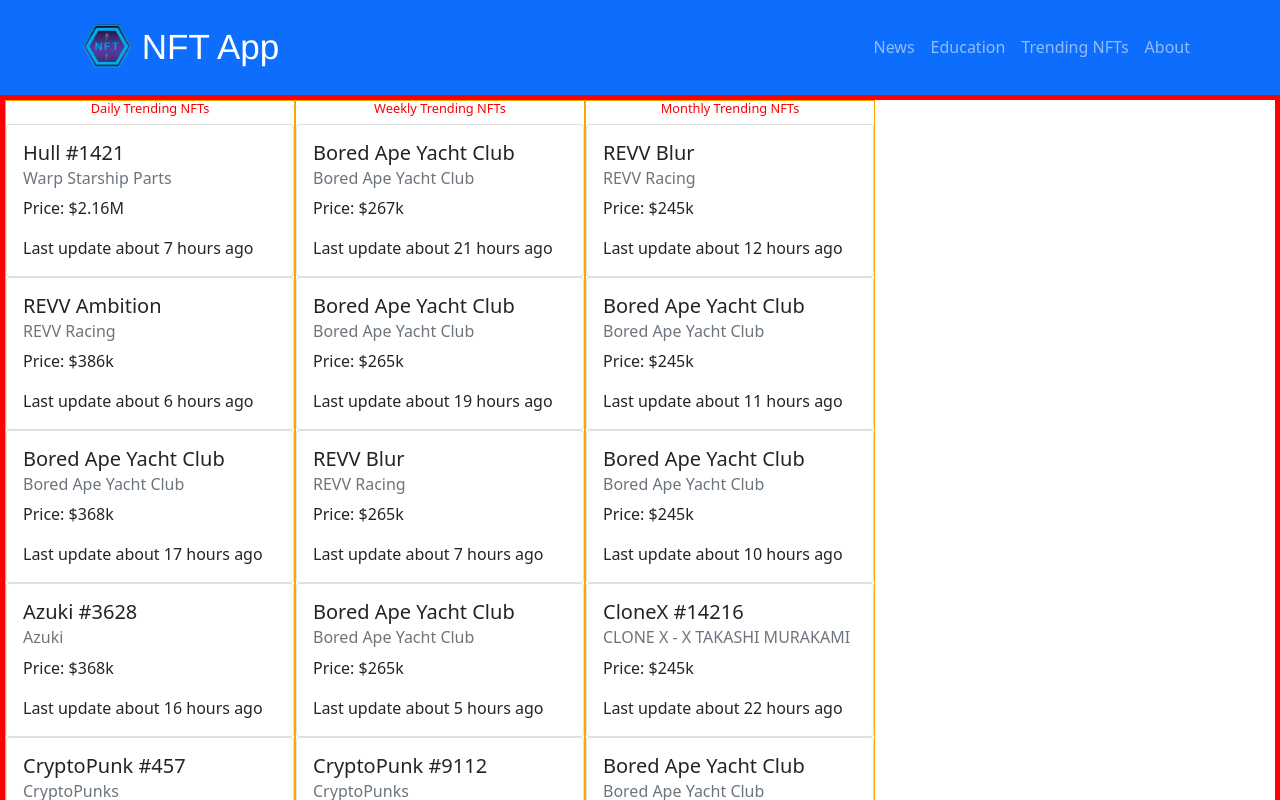
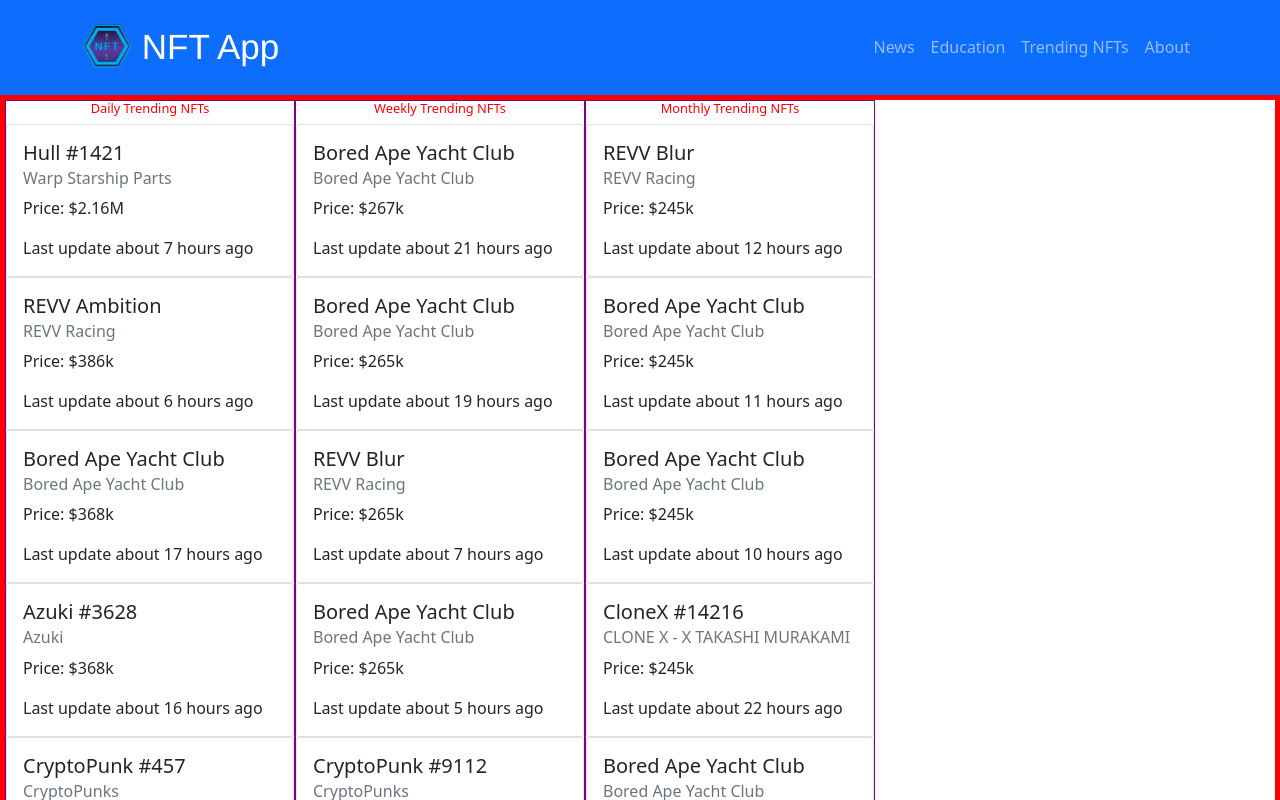
Before and after one commit to chingu-voyages/v36-geckos-team-07, a React (Create React App) app: page /trendingnfts in a window 1280 px wide. Shown: the top 800 px of the page. Built offline with nearby package versions, Linux system fonts and the light colour scheme.

Commit message:
Rename partial sass files to start with an underscore

```diff
--- a/src/css/main.css
+++ b/src/css/main.css
@@ -160,7 +160,7 @@
 }
 
 .nft-list {
-  border: 1px solid orange;
+  border: 1px solid purple;
   display: flex;
   flex-direction: column;
 }
--- a/src/sass/components/nfts.scss
+++ b/src/sass/components/_nfts.scss
@@ -4,7 +4,7 @@
 }
 
 .nft-list {
-    border: 1px solid orange;
+    border: 1px solid purple;
     display: flex;
     flex-direction: column;
 }
```
Also changed, not shown: src/sass/components/_about.scss (renamed from src/sass/components/about.scss), src/sass/components/_feed.scss (renamed from src/sass/components/feed.scss), src/sass/components/_header.scss (renamed from src/sass/components/header.scss), src/sass/components/_navbar.scss (renamed from src/sass/components/navbar.scss).
